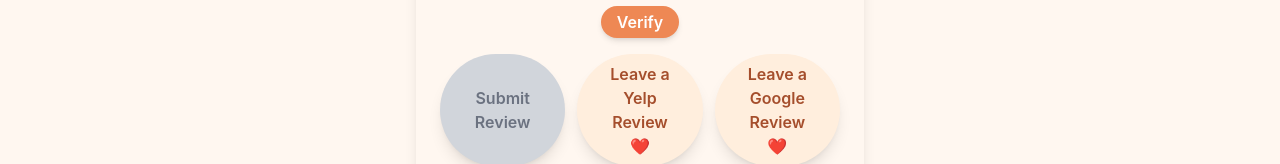
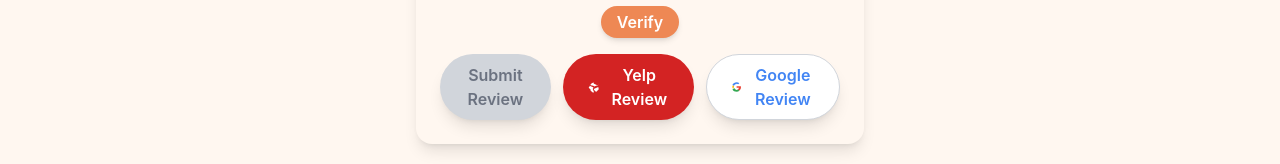
Before and after one commit to mz9201ju/deebasDayCare, a React (Vite) app: page /#/reviews in a window 1280 px wide. Shown: the part 645-809 px from the top of the page. Built offline with nearby package versions, Linux system fonts and the light colour scheme; no server answers.

Commit message:
Galary Updated and Review button updated for Yelp and Google reviews

```diff
--- a/src/pages/Gallery.jsx
+++ b/src/pages/Gallery.jsx
@@ -2,11 +2,13 @@
 import Section from "../components/Section";
 import image1 from "../assets/daycare1.jpg";
 import image2 from "../assets/daycare2.jpg";
+import image3 from "../assets/daycare3.jpg";
 
 export default function Gallery() {
     const photos = [
-        { src: image1, alt: "Kids playing together" },
-        { src: image2, alt: "Kids reading books" },
+        { src: image1, alt: "Kids Room Pic 1" },
+        { src: image2, alt: "Kids Room Pic 2" },
+        { src: image3, alt: "Teaching Teaching" },
     ];
 
     // State for lightbox
--- a/src/pages/Reviews.jsx
+++ b/src/pages/Reviews.jsx
@@ -172,8 +172,8 @@
                             key={i}
                             onClick={() => setForm({ ...form, rating: i + 1 })}
                             className={`w-6 h-6 cursor-pointer ${i < form.rating
-                                    ? "text-yellow-400 fill-yellow-400"
-                                    : "text-gray-300"
+                                ? "text-yellow-400 fill-yellow-400"
+                                : "text-gray-300"
                                 }`}
                         />
                     ))}
@@ -235,10 +235,11 @@
 
                 {/* 💾 Submit + External Review Buttons */}
                 <div className="flex flex-col sm:flex-row gap-3 mt-3">
+                    {/* Submit Review */}
                     <button
                         disabled={loading || !isCaptchaValid}
                         className={`flex-1 px-6 py-2 rounded-full font-semibold shadow-lg active:scale-95 transition
-                            ${loading || !isCaptchaValid
+            ${loading || !isCaptchaValid
                                 ? "bg-gray-300 text-gray-500 cursor-not-allowed"
                                 : "bg-brand-500 text-white hover:bg-brand-600"
                             }`}
@@ -246,6 +247,7 @@
                         {loading ? "Saving..." : "Submit Review"}
                     </button>
 
+                    {/* Yelp Review Button */}
                     <button
                         type="button"
                         onClick={() =>
@@ -254,12 +256,16 @@
                                 "_blank"
                             )
                         }
-                        className="flex-1 px-6 py-2 rounded-full bg-brand-100 text-brand-700 font-semibold
-                            shadow-lg hover:bg-brand-200 active:scale-95 transition"
+                        className="flex-1 flex items-center justify-center gap-2 px-6 py-2 rounded-full bg-[#d32323] text-white font-semibold shadow-lg hover:bg-[#b71c1c] active:scale-95 transition"
                     >
-                        Leave a Yelp Review ❤️
+                        {/* Yelp SVG Icon */}
+                        <svg xmlns="http://www.w3.org/2000/svg" viewBox="0 0 24 24" fill="currentColor" className="w-5 h-5">
+                            <path d="M20.74 14.74c.47.47.47 1.22 0 1.69l-3.54 3.54a1.2 1.2 0 0 1-1.69 0l-2.73-2.73a1.2 1.2 0 0 1 .3-1.95l6.02-2.64a1.2 1.2 0 0 1 1.64.09ZM9.69 14.4l2.64 6.02a1.2 1.2 0 0 1-1.95 1.3L6.65 18.8a1.2 1.2 0 0 1 0-1.69l2.43-2.43a1.2 1.2 0 0 1 .61-.28Zm1.27-11.87 2.43 6.02a1.2 1.2 0 0 1-1.95 1.3L6.65 8.8a1.2 1.2 0 0 1 0-1.69l2.43-2.43a1.2 1.2 0 0 1 1.88.45Zm9.55 5.3-6.02 2.64a1.2 1.2 0 0 1-1.95-.3L10.54 7.4a1.2 1.2 0 0 1 1.95-1.3l6.02 2.64a1.2 1.2 0 0 1 .09 1.64ZM4.8 9.69l6.02 2.64a1.2 1.2 0 0 1 .3 1.95L8.8 17.35a1.2 1.2 0 0 1-1.69 0L3.57 13.8a1.2 1.2 0 0 1 0-1.69l1.23-1.23Z" />
+                        </svg>
+                        Yelp Review
                     </button>
 
+                    {/* Google Review Button */}
                     <button
                         type="button"
                         onClick={() =>
@@ -268,12 +274,19 @@
                                 "_blank"
                             )
                         }
-                        className="flex-1 px-6 py-2 rounded-full bg-brand-100 text-brand-700 font-semibold
-                            shadow-lg hover:bg-brand-200 active:scale-95 transition"
+                        className="flex-1 flex items-center justify-center gap-2 px-6 py-2 rounded-full bg-white text-[#4285F4] font-semibold border border-gray-300 shadow-lg hover:bg-gray-100 active:scale-95 transition"
                     >
-                        Leave a Google Review ❤️
+                        {/* Google "G" Logo */}
+                        <svg className="w-5 h-5" viewBox="0 0 24 24">
+                            <path fill="#EA4335" d="M12 10.2v3.6h5.1c-.2 1.2-.9 2.4-2 3.1v2.6h3.2c1.9-1.7 3-4.2 3-7 0-.6-.1-1.3-.2-1.9H12z" />
+                            <path fill="#34A853" d="M6.6 14.4l-.9.7-2.6 2C4.8 20 8.1 22 12 22c2.4 0 4.4-.8 5.9-2.2l-3.2-2.6c-.9.6-2.1 1-2.7 1-2.1 0-3.9-1.4-4.5-3.3l-1-.5z" />
+                            <path fill="#FBBC05" d="M3.1 8.7A9 9 0 0 0 3 12c0 1.1.2 2.1.6 3l3-2.4a5.4 5.4 0 0 1-.3-1.6c0-.6.1-1.1.3-1.6L3.1 8.7z" />
+                            <path fill="#4285F4" d="M12 5.1c1.3 0 2.5.4 3.4 1.2l2.5-2.5C16.4 2.4 14.4 1.7 12 1.7 8.1 1.7 4.8 3.8 3.1 7l3.3 2.6c.6-1.9 2.4-3.3 4.5-3.3Z" />
+                        </svg>
+                        Google Review
                     </button>
                 </div>
+
             </form>
         </Section>
     );
```
Also changed, not shown: src/assets/daycare3.jpg (added).
